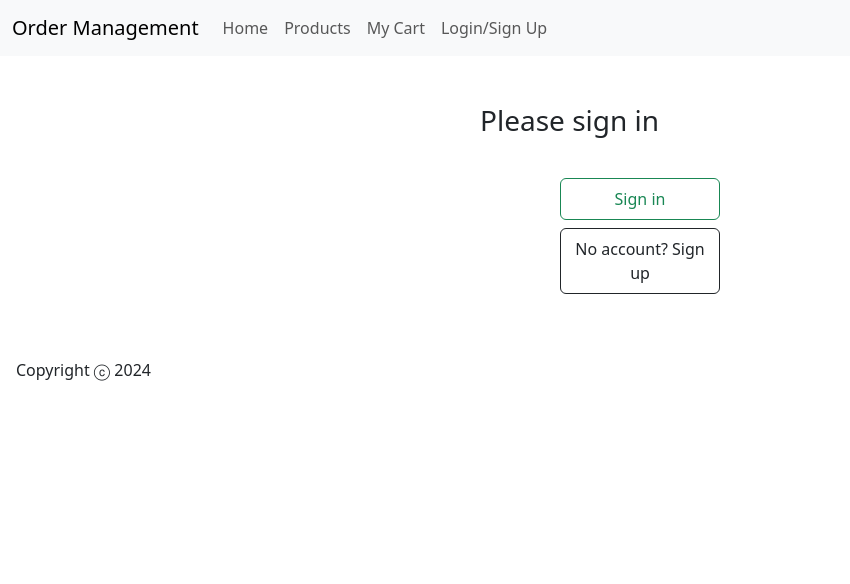
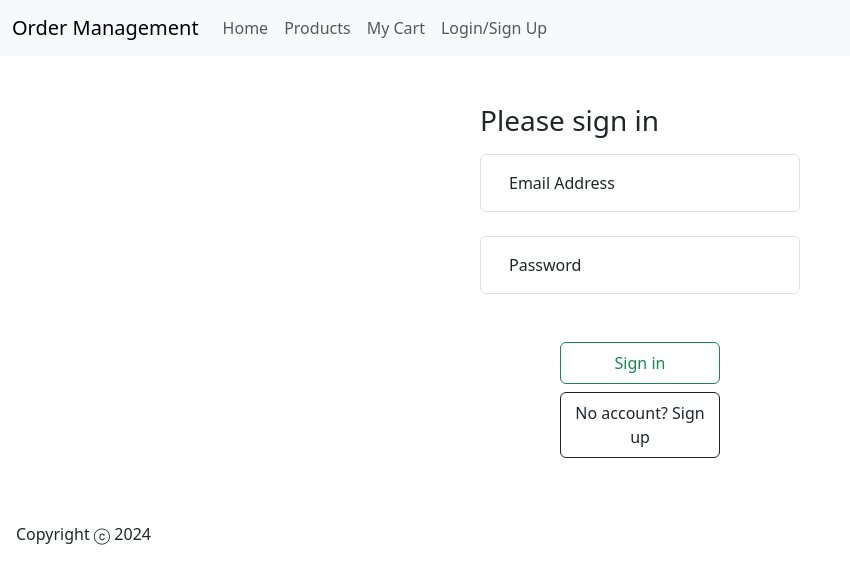
Before and after one commit to Het13/Order-Management-with-React, a React (Create React App) app in the folder frontend/: page /login in a window 1280 px wide. Shown: the top 584 px of the page, without its empty margins (0-850 px from the left). Built offline with nearby package versions, Linux system fonts and the light colour scheme.

Commit message:
add input component

```diff
--- a/frontend/src/components/Input.jsx
+++ b/frontend/src/components/Input.jsx
@@ -1,11 +1,16 @@
-import React from 'react'
-
 function Input(props) {
-  return (
-    <div>
-
-    </div>
-  )
+    const {register} = props
+    return (<>
+        <input
+            type={props.type}
+            className="form-control"
+            id={props.id}
+            placeholder={"name@example.com"}
+            {...register(props.name)}
+        />
+        <p className="pt-2" style={{"color": "red"}}>{props.errors?.message}</p>
+        <label htmlFor={props.id}>{props.title}</label>
+    </>)
 }
 
-export default Input
+export default Input;
```
